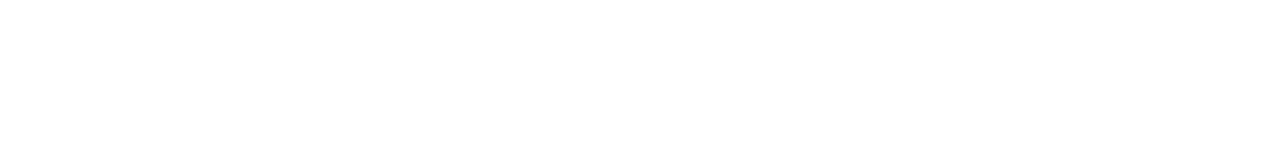
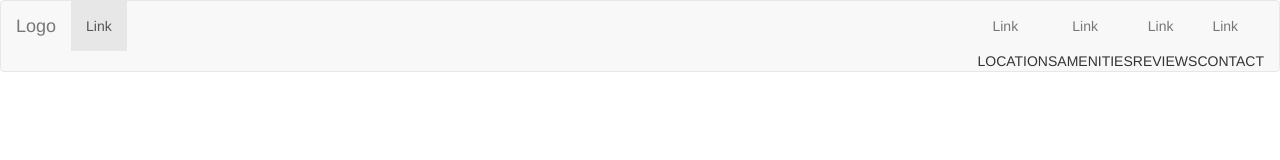
Before and after one commit to KathleenRepko/TuscanyVilla, a plain HTML site: page index.html in a window 1280 px wide. Drawn offline with nearby package versions, Linux system fonts and the light colour scheme.

Commit message:
Added Navbar.

```diff
--- a/index.html
+++ b/index.html
@@ -11,5 +11,34 @@
 </head>
 <body>
 
+    <!--NAV BAR-->
+    <nav class="navbar navbar-default">
+        <div class="container-fluid">
+            <!-- Brand and toggle get grouped for better mobile display -->
+            <div class="navbar-header">
+                <button type="button" class="navbar-toggle collapsed" data-toggle="collapse" data-target="#bs-example-navbar-collapse-1" aria-expanded="false">
+                    <span class="sr-only">Toggle navigation</span>
+                    <span class="icon-bar"></span>
+                    <span class="icon-bar"></span>
+                    <span class="icon-bar"></span>
+                </button>
+                <a class="navbar-brand" href="#">Logo</a>
+            </div>
+
+            <!-- Collect the nav links, forms, and other content for toggling -->
+            <div class="collapse navbar-collapse" id="bs-example-navbar-collapse-1">
+                <ul class="nav navbar-nav">
+                    <li class="active"><a href="#">Link <span class="sr-only">(current)</span></a></li>
+                </ul>
+                <ul class="nav navbar-nav navbar-right">
+                    <li><a href="#">Link</a>LOCATIONS</li>
+                    <li><a href="#">Link</a>AMENITIES</li>
+                    <li><a href="#">Link</a>REVIEWS</li>
+                    <li><a href="#">Link</a>CONTACT</li>
+                </ul>
+            </div><!-- /.navbar-collapse -->
+        </div><!-- /.container-fluid -->
+    </nav>
+
 </body>
 </html>
```
